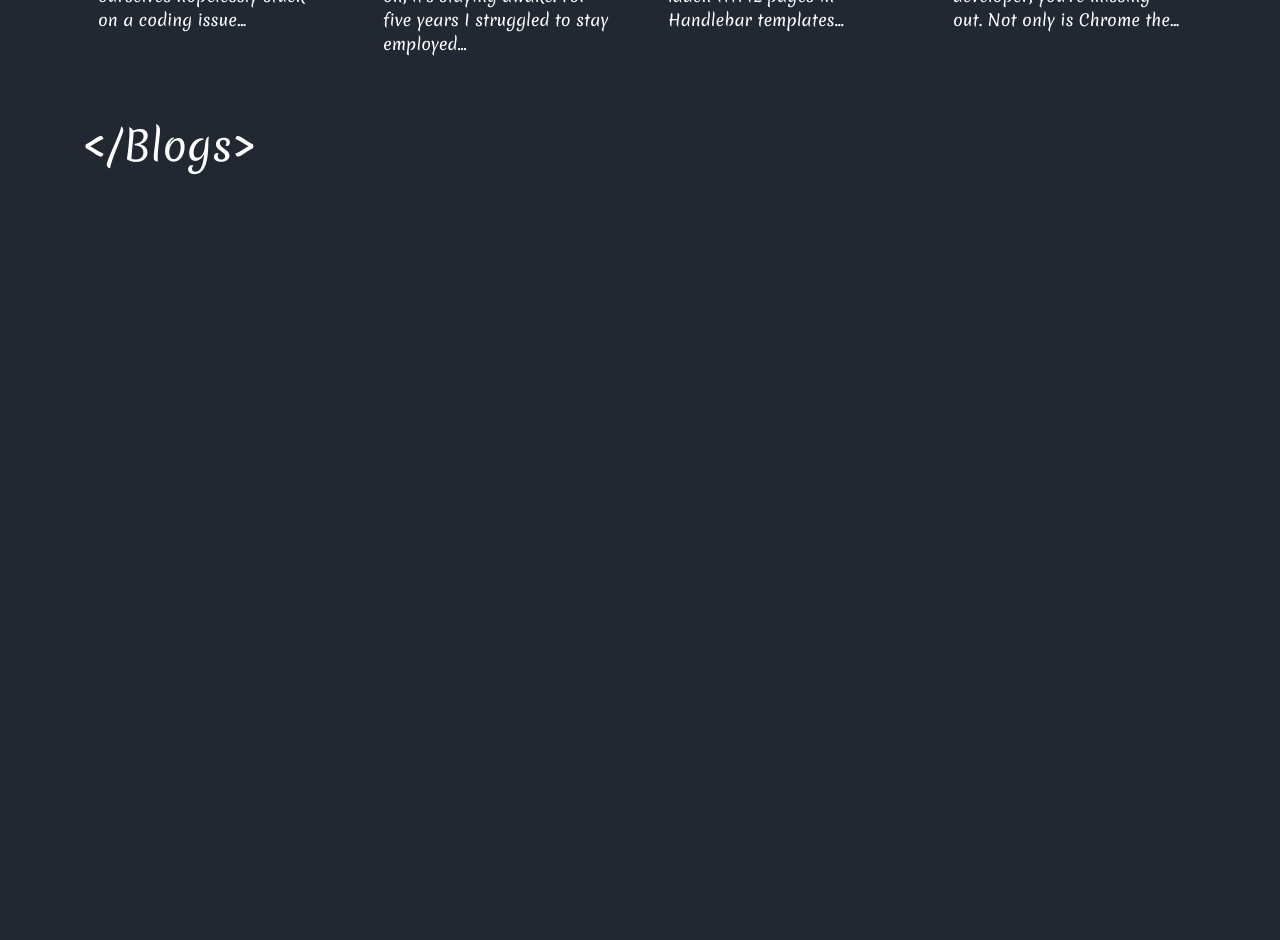
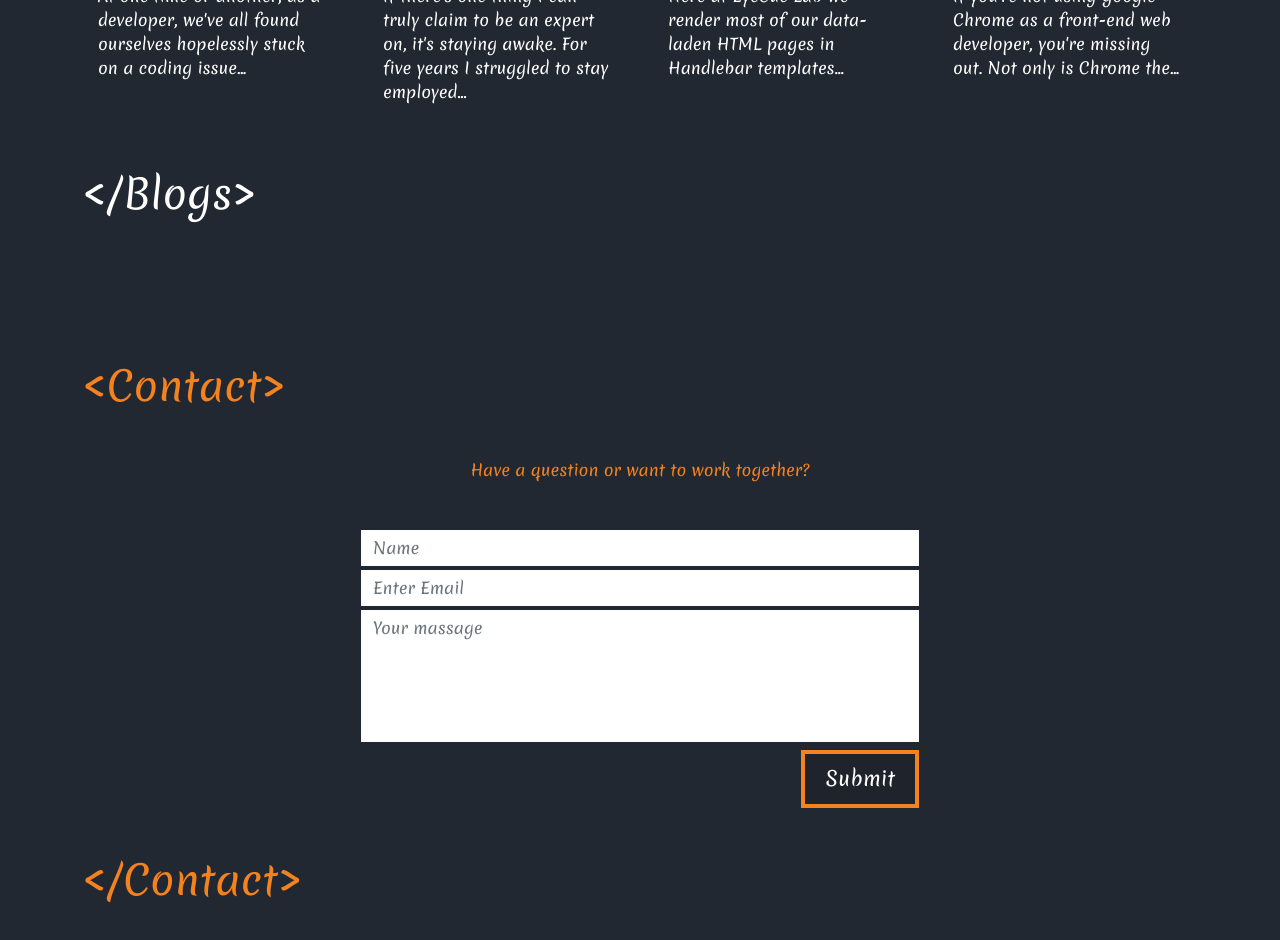
Before and after one commit to mahadih-gg/my-portfolio, a React (Create React App) app: page / in a window 1280 px wide. Shown: the part 2980-3920 px from the top of the page. Before the commit the page ends 3198 px from the top, so only its background shows below. Built offline with nearby package versions, Linux system fonts and the light colour scheme.

Commit message:
Contact page 90% done

```diff
--- a/src/components/Blogs/Blogs.js
+++ b/src/components/Blogs/Blogs.js
@@ -37,7 +37,7 @@ const Blogs = () => {
     return (
         <section className="pt-5" id="blogs">
             <div className="container pt-5">
-                <h1 className="mb-5">&lt;Blogs&gt;</h1>
+                <h1 className="my-5">&lt;Blogs&gt;</h1>
                 <div className="row d-flex justify-content-center my-5">
                     {
                         blogs.map(blog => <BlogDetails blog={blog}></BlogDetails>)
@@ -45,7 +45,7 @@ const Blogs = () => {
 
                 </div>
 
-                <h1 className="mb-5">&lt;/Blogs&gt;</h1>
+                <h1 className="my-5">&lt;/Blogs&gt;</h1>
             </div>
         </section>
     );
--- /dev/null
+++ b/src/components/Contact/Contact.css
@@ -0,0 +1,7 @@
+.contact-form input, textarea{
+    border: none !important;
+    border-radius: 0 !important;
+}
+.contact-form textarea{
+    resize: none;
+}
--- /dev/null
+++ b/src/components/Contact/Contact.js
@@ -0,0 +1,28 @@
+import React from 'react';
+import './Contact.css';
+
+const Contact = () => {
+    return (
+        <section className="pt-5" id="contact">
+            <div className="container pt-5">
+                <h1 className="mb-5 color-primary">&lt;Contact&gt;</h1>
+
+                <form action="" className="my-5 d-flex justify-content-center align-items-center">
+                    <div className="w-50 contact-form">
+                        <p className="text-center color-primary mb-5">Have a question or want to work together?</p>
+                        <input type="text" className="form-control mb-1" placeholder="Name" required />
+                        <input type="email" className="form-control mb-1" placeholder="Enter Email" required />
+                        <textarea cols="30" rows="5" className="form-control" placeholder="Your massage" required></textarea>
+                        <div className="w-100 d-flex justify-content-end mt-2">
+                            <button className="btn-custom" type="submit">Submit</button>
+                        </div>
+                    </div>
+                </form>
+
+                <h1 className="my-5 color-primary">&lt;/Contact&gt;</h1>
+            </div>
+        </section>
+    );
+};
+
+export default Contact;
--- a/src/components/Home/Home.js
+++ b/src/components/Home/Home.js
@@ -1,6 +1,7 @@
 import React from 'react';
 import About from '../About/About';
 import Blogs from '../Blogs/Blogs';
+import Contact from '../Contact/Contact';
 import Header from '../Header/Header';
 import Navbar from '../Navbar/Navbar';
 import Projects from '../Projects/Projects';
@@ -13,6 +14,7 @@ const Home = () => {
             <About></About>
             <Projects></Projects>
             <Blogs></Blogs>
+            <Contact></Contact>
         </div>
     );
 };
```
